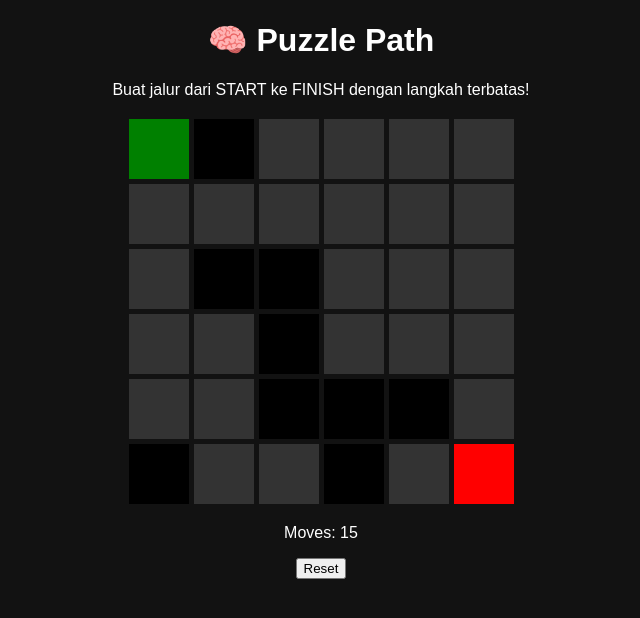
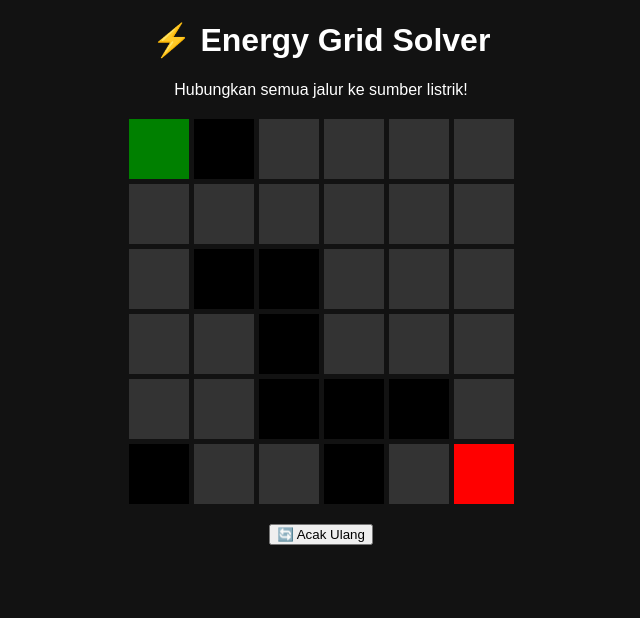
Before and after one commit to codinglentera/coding-rico, a plain HTML site: page index.html in a window 1280 px wide. Shown: the whole page, without its empty margins (319-959 px from the left). Drawn offline with Linux system fonts and the light colour scheme.

Commit message:
Update index.html

```diff
--- a/index.html
+++ b/index.html
@@ -2,18 +2,17 @@
 <html lang="id">
 <head>
   <meta charset="UTF-8">
-  <title>Puzzle Path</title>
+  <title>Energy Grid Solver</title>
   <link rel="stylesheet" href="style.css">
 </head>
 <body>
 
-<h1>🧠 Puzzle Path</h1>
-<p>Buat jalur dari START ke FINISH dengan langkah terbatas!</p>
+<h1>⚡ Energy Grid Solver</h1>
+<p>Hubungkan semua jalur ke sumber listrik!</p>
 
 <div id="grid"></div>
 
-<p>Moves: <span id="moves">15</span></p>
-<button onclick="resetGame()">Reset</button>
+<button onclick="generate()">🔄 Acak Ulang</button>
 
 <script src="script.js"></script>
 </body>
```
